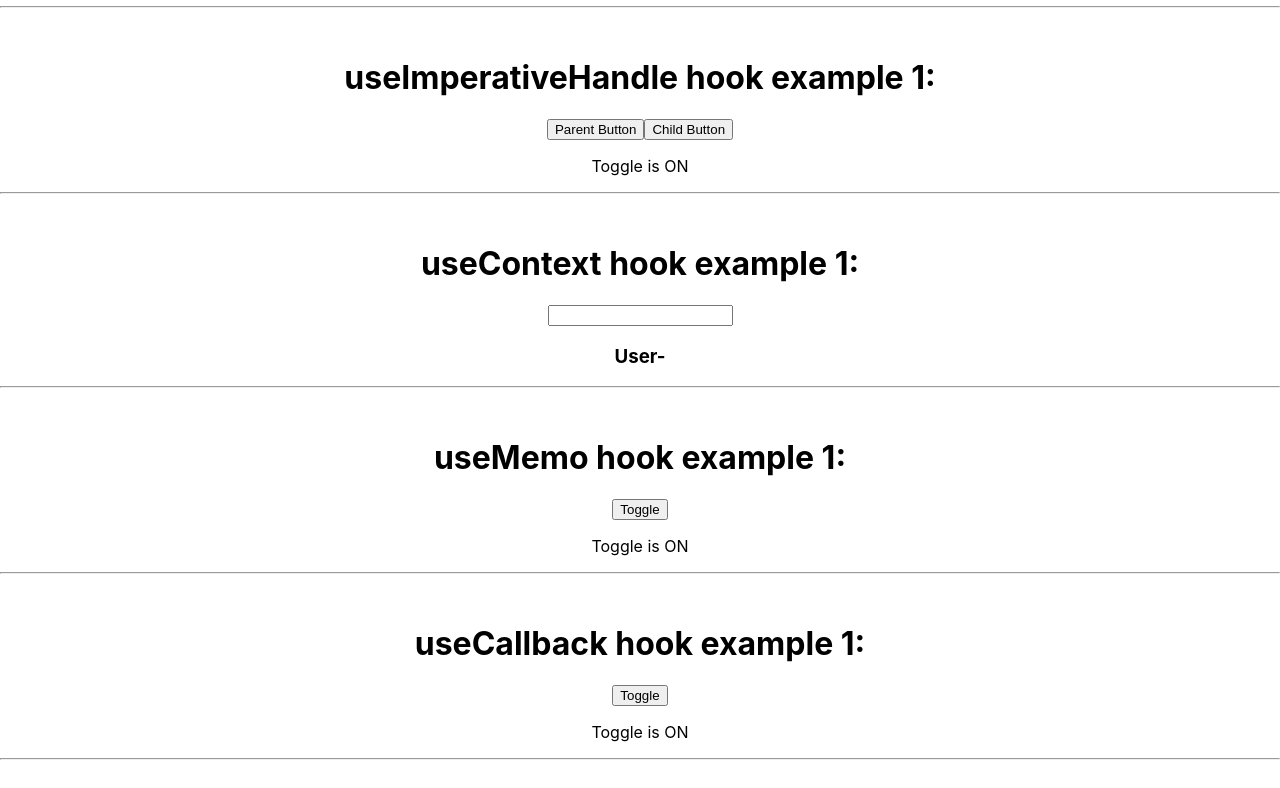
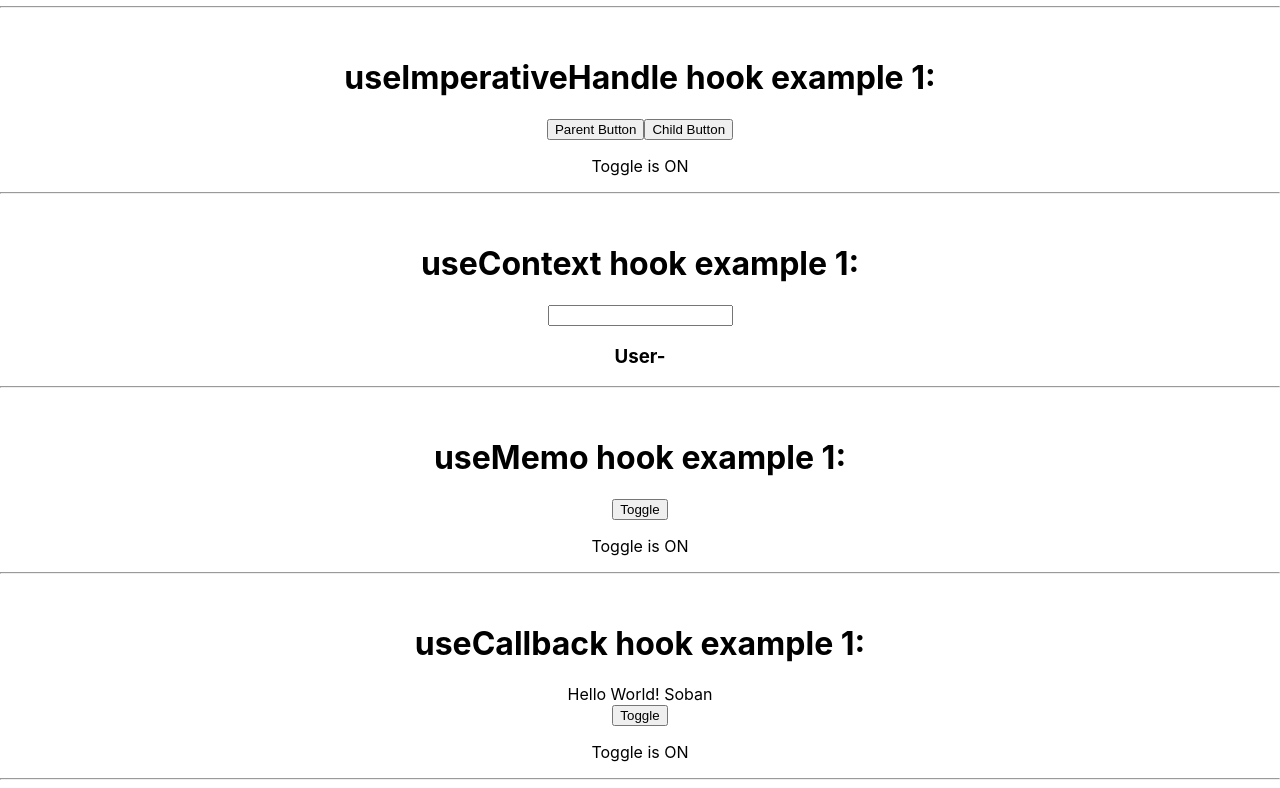
Before and after one commit to the-soban/react-hooks-exercise, a React (Create React App) app: page / in a window 1280 px wide. Shown: the part 1147-1935 px from the top of the page. Built offline with nearby package versions, Linux system fonts and the light colour scheme; no server answers.

Commit message:
practicing the useCallback hook complete

```diff
--- a/src/Child.jsx
+++ b/src/Child.jsx
@@ -8,7 +8,7 @@ const Child = ({ returnData }) => {
 
     return(
         <div>
-            {returnData}
+            {returnData(" Soban")}
         </div>
     );
 }
--- a/src/useCallback.jsx
+++ b/src/useCallback.jsx
@@ -1,14 +1,13 @@
-import React, { useState } from "react";
-import axios from "axios";
+import React, { useCallback, useState } from "react";
 import Child from './Child';
 
 const UseCallback = () => {
     const [data, setData] = useState("Hello World!");
     const [toggle, setToggle] = useState(true);
 
-    const returnData = () => {
-        return data;
-    }
+    const returnData = useCallback((name) => {
+        return data + name;
+    }, [data]);
 
     return(
         <div>
```
